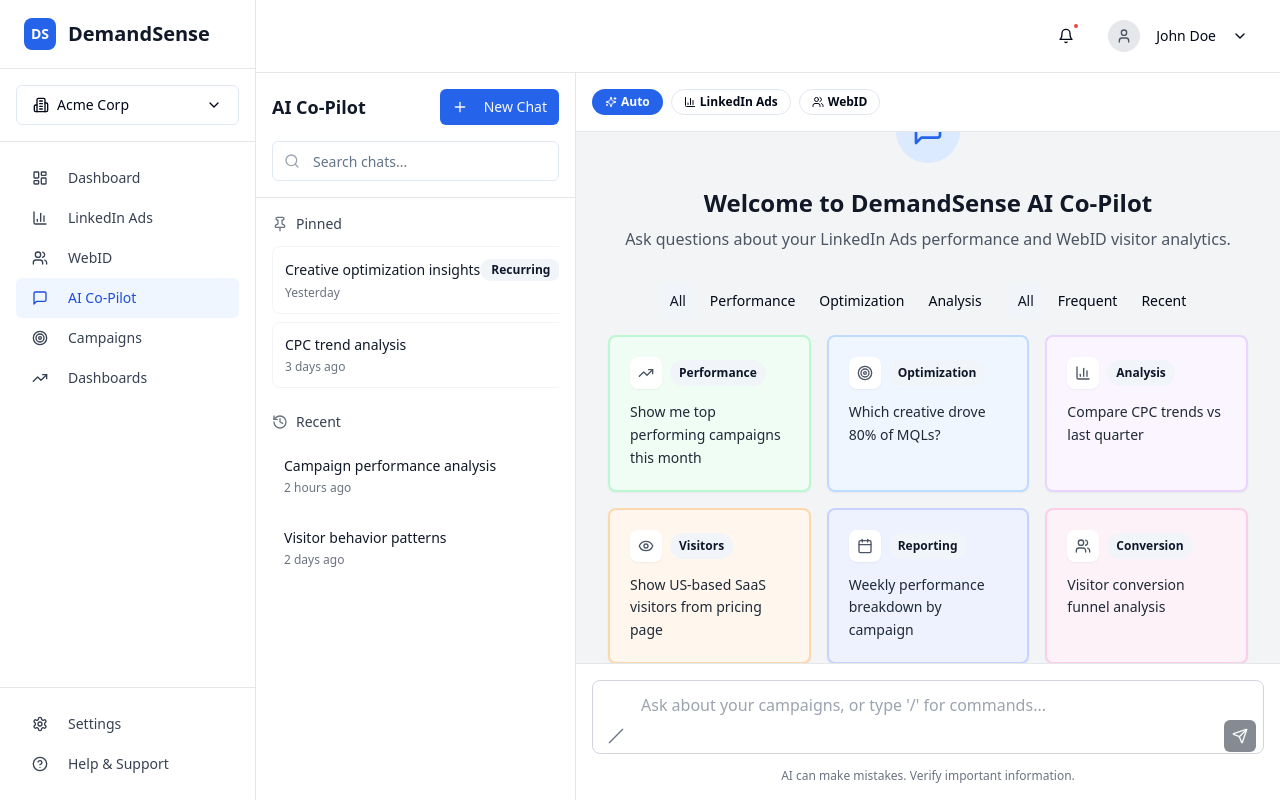
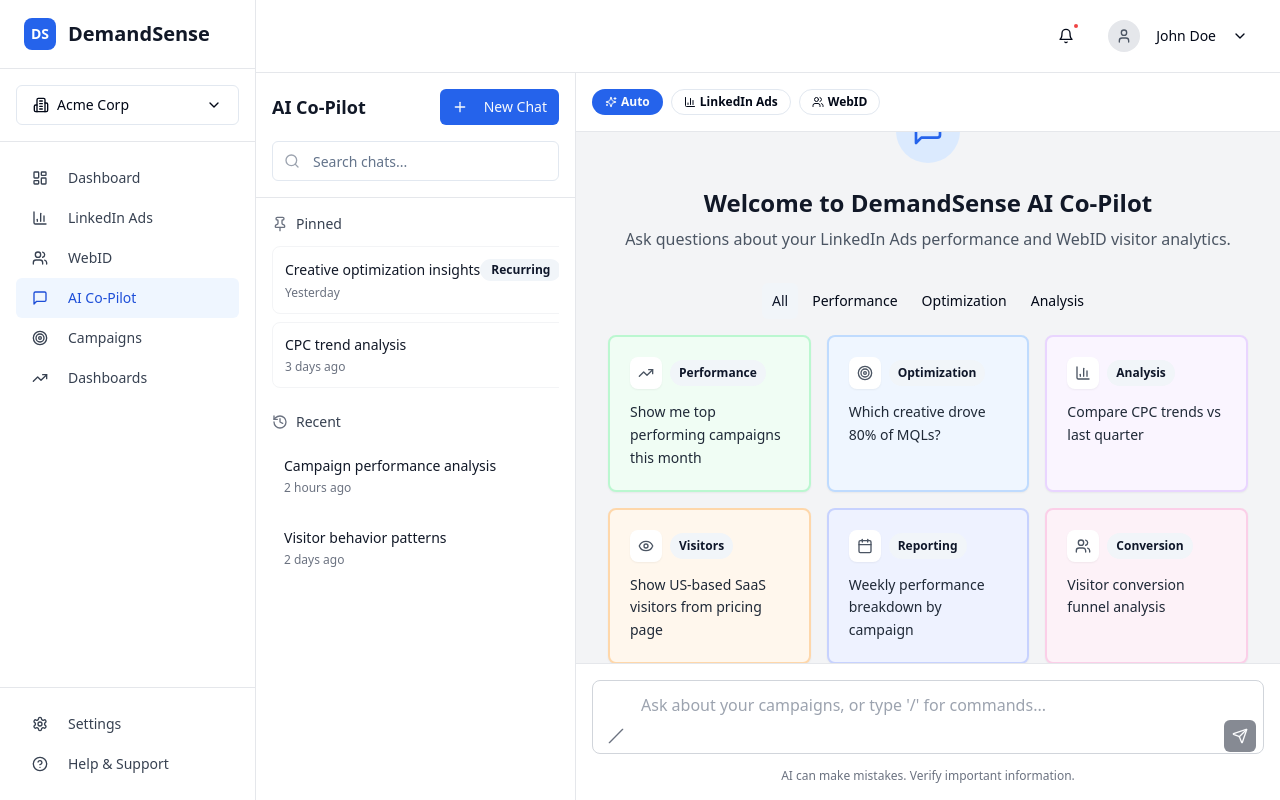
Before and after one commit to cjhlop/AI_AD_HOC_REPORTING, a React (Vite) app: page /ai-chat in a window 1280 px wide. Built offline with nearby package versions, Linux system fonts and the light colour scheme.

Commit message:
[dyad] Remove redundant 'All' filter - wrote 1 file(s)

```diff
--- a/src/pages/AIChat.tsx
+++ b/src/pages/AIChat.tsx
@@ -33,7 +33,6 @@ const AIChat = () => {
   const [chatHistory, setChatHistory] = React.useState<ChatMessageData[]>([]);
   const [isLoading, setIsLoading] = React.useState(false);
   const [promptCategory, setPromptCategory] = React.useState('All');
-  const [promptFilter, setPromptFilter] = React.useState('all');
   const [isCommandMenuOpen, setIsCommandMenuOpen] = React.useState(false);
   const scrollAreaRef = React.useRef<HTMLDivElement>(null);
   const inputRef = React.useRef<HTMLTextAreaElement>(null);
@@ -99,8 +98,7 @@ const AIChat = () => {
   ];
 
   const filteredPrompts = suggestedPrompts
-    .filter(p => promptCategory === 'All' || p.category === promptCategory)
-    .filter(p => promptFilter === 'all' || p.type === promptFilter);
+    .filter(p => promptCategory === 'All' || p.category === promptCategory);
 
   const recentChats = [
     { id: 1, title: "Campaign performance analysis", time: "2 hours ago", pinned: false, isRecurring: false },
@@ -280,11 +278,6 @@ const AIChat = () => {
                           <ToggleGroupItem value="Optimization">Optimization</ToggleGroupItem>
                           <ToggleGroupItem value="Analysis">Analysis</ToggleGroupItem>
                         </ToggleGroup>
-                        <ToggleGroup type="single" value={promptFilter} onValueChange={(v) => v && setPromptFilter(v)} size="sm">
-                          <ToggleGroupItem value="all">All</ToggleGroupItem>
-                          <ToggleGroupItem value="frequent">Frequent</ToggleGroupItem>
-                          <ToggleGroupItem value="recent">Recent</ToggleGroupItem>
-                        </ToggleGroup>
                       </div>
                     </div>
 
```
